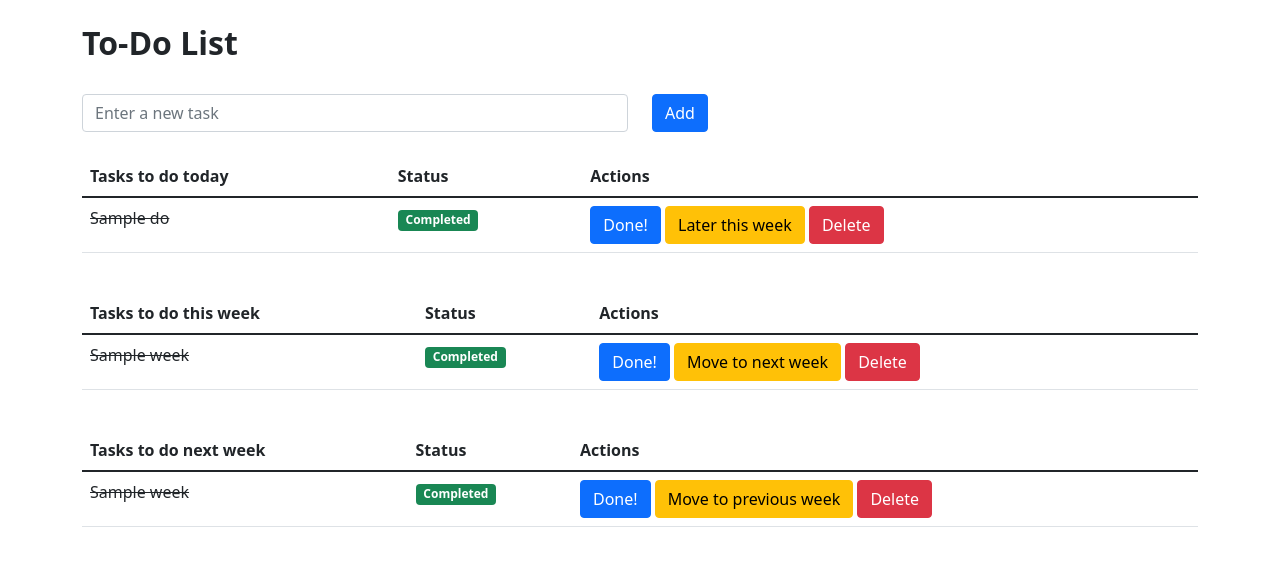
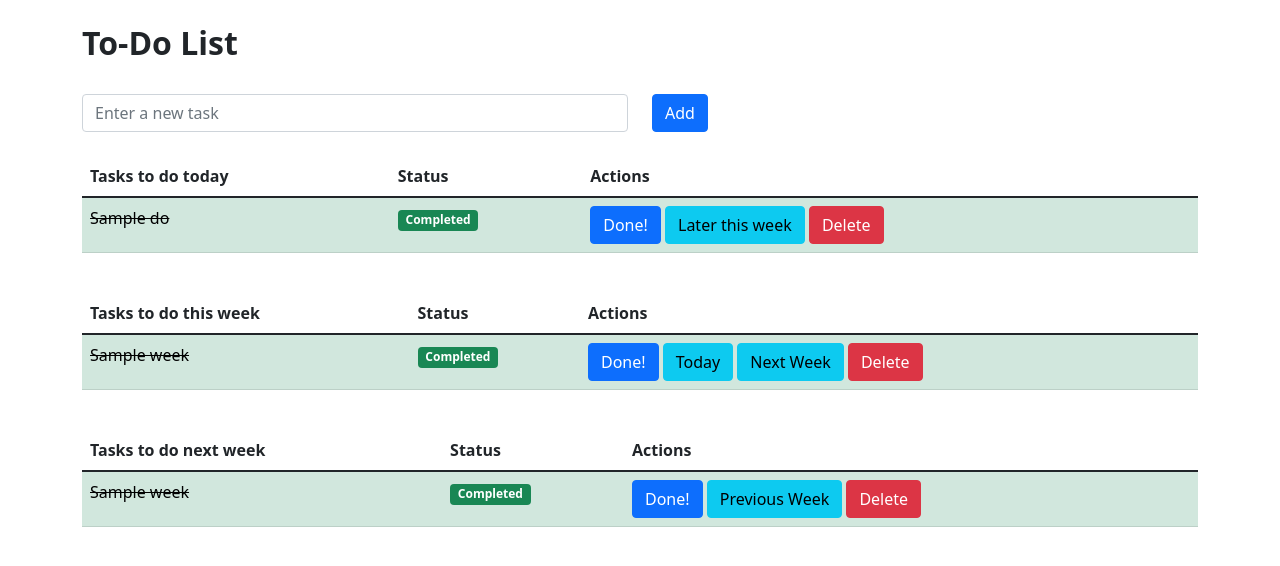
Before and after one commit to AsiaKot/ToDoApp, a Flask app: page / in a window 1280 px wide. Shown: the top 566 px of the page. Run offline with Flask 2, Linux system fonts and the light colour scheme; tables that the repository leaves empty hold one stand-in row (values such as "Sample post").

Commit message:
add task_manager + change bg colors in tb

```diff
--- a/app/server/routes.py
+++ b/app/server/routes.py
@@ -1,6 +1,7 @@
 from flask import render_template, request, redirect, url_for
 
 from app.db.models import ToDo, ThisWeek, NextWeek, DB
+from app.services.task_manger import filter_task, filter_tb
 from . import SERVER_BLUEPRINT
 
 
@@ -23,47 +24,27 @@ def add():
     return redirect(url_for(".index"))
 
 
-@SERVER_BLUEPRINT.route("/update/<int:todo_id_task>")
-def update(todo_id_task):
-    todo = ToDo.query.filter_by(id_task=todo_id_task).first()
+@SERVER_BLUEPRINT.route("/update/<class_name>/<int:todo_id_task>")
+def update(class_name, todo_id_task):
+    todo = filter_task(tb_key=class_name, todo_id_task=todo_id_task)
     todo.complete = not todo.complete
     DB.session.commit()
     return redirect(url_for(".index"))
 
 
-@SERVER_BLUEPRINT.route("/delete/<int:todo_id_task>")
-def delete(todo_id_task):
-    todo = ToDo.query.filter_by(id_task=todo_id_task).first()
+@SERVER_BLUEPRINT.route("/delete/<class_name>/<int:todo_id_task>")
+def delete(class_name, todo_id_task):
+    todo = filter_task(tb_key=class_name, todo_id_task=todo_id_task)
     DB.session.delete(todo)
     DB.session.commit()
     return redirect(url_for(".index"))
 
 
-@SERVER_BLUEPRINT.route("/move/<int:todo_id_task>")
-def move(todo_id_task):
-    todo = ToDo.query.filter_by(id_task=todo_id_task).first()
+@SERVER_BLUEPRINT.route("/<move_from>/<move_to>/<int:todo_id_task>")
+def move(move_from, move_to, todo_id_task):
+    todo = filter_task(tb_key=move_from, todo_id_task=todo_id_task)
     DB.session.delete(todo)
-    new_todo = ThisWeek(title=todo.title, complete=todo.complete)
+    new_todo = filter_tb(tb_key=move_to)(title=todo.title, complete=todo.complete)
     DB.session.add(new_todo)
     DB.session.commit()
     return redirect(url_for(".index"))
-
-
-@SERVER_BLUEPRINT.route("/next_week/<int:todo_id_task>")
-def move_to_next_week(todo_id_task):
-    todo = ThisWeek.query.filter_by(id_task=todo_id_task).first()
-    DB.session.delete(todo)
-    new_todo = NextWeek(title=todo.title, complete=todo.complete)
-    DB.session.add(new_todo)
-    DB.session.commit()
-    return redirect(url_for(".index"))
-
-
-@SERVER_BLUEPRINT.route("/previous_week/<int:todo_id_task>")
-def move_to_previous_week(todo_id_task):
-    todo = NextWeek.query.filter_by(id_task=todo_id_task).first()
-    DB.session.delete(todo)
-    new_todo = ThisWeek(title=todo.title, complete=todo.complete)
-    DB.session.add(new_todo)
-    DB.session.commit()
-    return redirect(url_for(".index"))
--- /dev/null
+++ b/app/services/task_manger.py
@@ -0,0 +1,11 @@
+from app.db.models import ToDo, ThisWeek, NextWeek, DB
+
+db_tb = {"ToDo": ToDo, "ThisWeek": ThisWeek, "NextWeek": NextWeek}
+
+
+def filter_task(tb_key: str , todo_id_task: int):
+    return db_tb[tb_key].query.filter_by(id_task=todo_id_task).first()
+
+
+def filter_tb(tb_key: str):
+    return db_tb[tb_key]
--- a/app/templates/index.html
+++ b/app/templates/index.html
@@ -48,13 +48,14 @@
 
                 {% for todo in todo_list %}
 
-                <tr>
 
-                    {% if todo.complete == False %}
+                {% if todo.complete == False %}
+                <tr class="table-warning">
                     <td>{{ todo.title }}</td>
                     <td><span class="badge bg-warning text-dark">Not Completed</span></td>
 
                     {% else %}
+                <tr class="table-success">
                     <td>
                         <del>{{ todo.title }}</del>
                     </td>
@@ -62,9 +63,9 @@
                     {% endif %}
 
                     <td>
-                        <a href="/update/{{ todo.id_task }}" class="btn btn-primary">Done!</a>
-                        <a href="/move/{{ todo.id_task }}" class="btn btn-warning">Later this week</a>
-                        <a href="/delete/{{ todo.id_task }}" class="btn btn-danger">Delete</a>
+                        <a href="/update/ToDo/{{ todo.id_task }}" class="btn btn-primary">Done!</a>
+                        <a href="/ToDo/ThisWeek/{{ todo.id_task }}" class="btn btn-info">Later this week</a>
+                        <a href="/delete/ToDo/{{ todo.id_task }}" class="btn btn-danger">Delete</a>
                     </td>
 
                 </tr>
@@ -95,13 +96,14 @@
 
                 {% for todo in this_week %}
 
-                <tr>
 
-                    {% if todo.complete == False %}
+                {% if todo.complete == False %}
+                <tr class="table-light">
                     <td>{{ todo.title }}</td>
                     <td><span class="badge bg-warning text-dark">Not Completed</span></td>
 
                     {% else %}
+                <tr class="table-success">
                     <td>
                         <del>{{ todo.title }}</del>
                     </td>
@@ -109,9 +111,10 @@
                     {% endif %}
 
                     <td>
-                        <a href="/update/{{ todo.id_task }}" class="btn btn-primary">Done!</a>
-                        <a href="/next_week/{{ todo.id_task }}" class="btn btn-warning">Move to next week</a>
-                        <a href="/delete/{{ todo.id_task }}" class="btn btn-danger">Delete</a>
+                        <a href="/update/ThisWeek/{{ todo.id_task }}" class="btn btn-primary">Done!</a>
+                        <a href="/ThisWeek/ToDo/{{ todo.id_task }}" class="btn btn-info">Today</a>
+                        <a href="/ThisWeek/NextWeek/{{ todo.id_task }}" class="btn btn-info">Next Week</a>
+                        <a href="/delete/ThisWeek/{{ todo.id_task }}" class="btn btn-danger">Delete</a>
                     </td>
 
                 </tr>
@@ -142,13 +145,14 @@
 
                 {% for todo in next_week %}
 
-                <tr>
 
-                    {% if todo.complete == False %}
+                {% if todo.complete == False %}
+                <tr class="table-light">
                     <td>{{ todo.title }}</td>
                     <td><span class="badge bg-warning text-dark">Not Completed</span></td>
 
                     {% else %}
+                <tr class="table-success">
                     <td>
                         <del>{{ todo.title }}</del>
                     </td>
@@ -156,9 +160,9 @@
                     {% endif %}
 
                     <td>
-                        <a href="/update/{{ todo.id_task }}" class="btn btn-primary">Done!</a>
-                        <a href="/previous_week/{{ todo.id_task }}" class="btn btn-warning">Move to previous week</a>
-                        <a href="/delete/{{ todo.id_task }}" class="btn btn-danger">Delete</a>
+                        <a href="/update/NextWeek/{{ todo.id_task }}" class="btn btn-primary">Done!</a>
+                        <a href="/NextWeek/ThisWeek/{{ todo.id_task }}" class="btn btn-info">Previous Week</a>
+                        <a href="/delete/NextWeek/{{ todo.id_task }}" class="btn btn-danger">Delete</a>
                     </td>
 
                 </tr>
```
